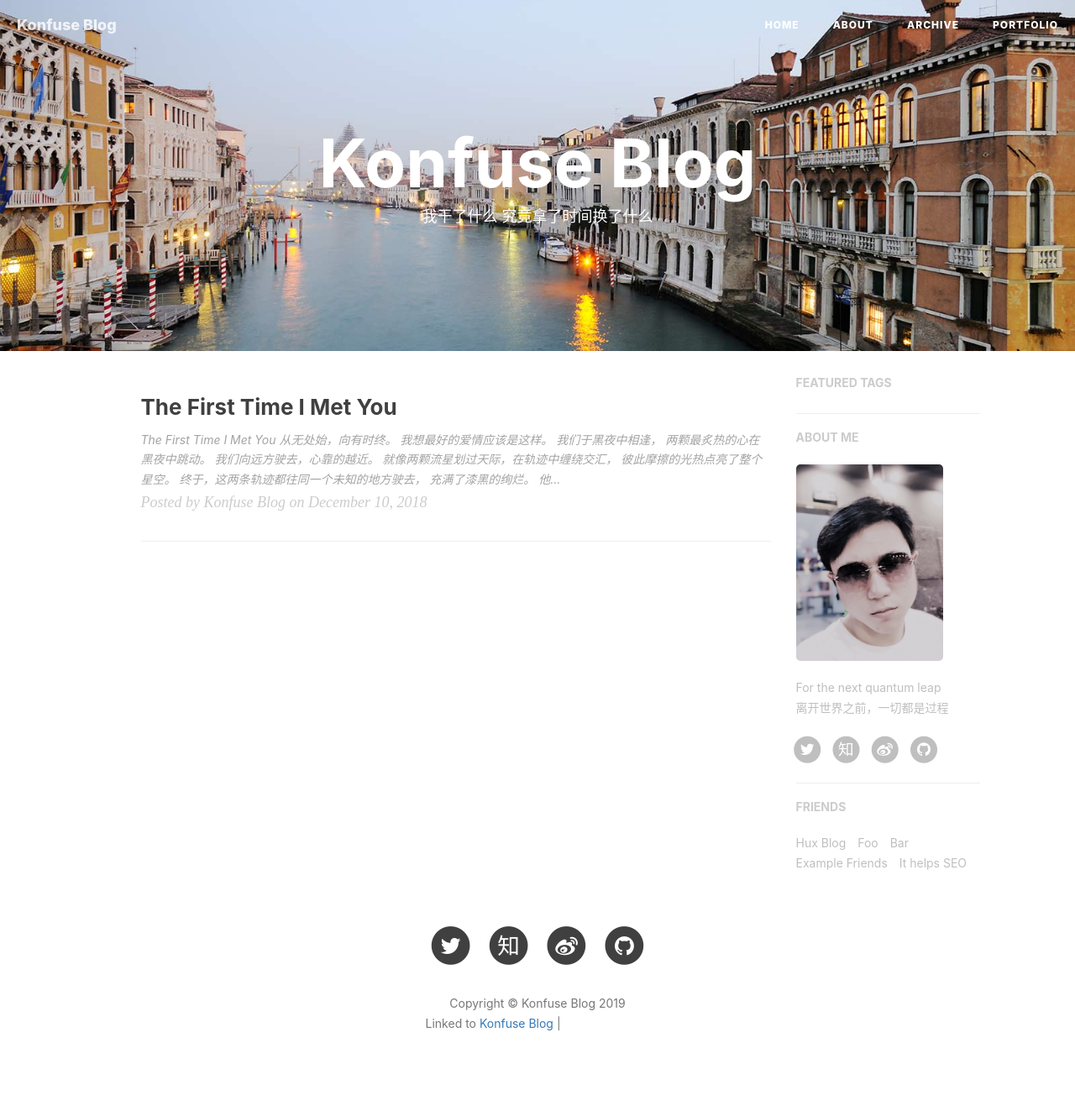
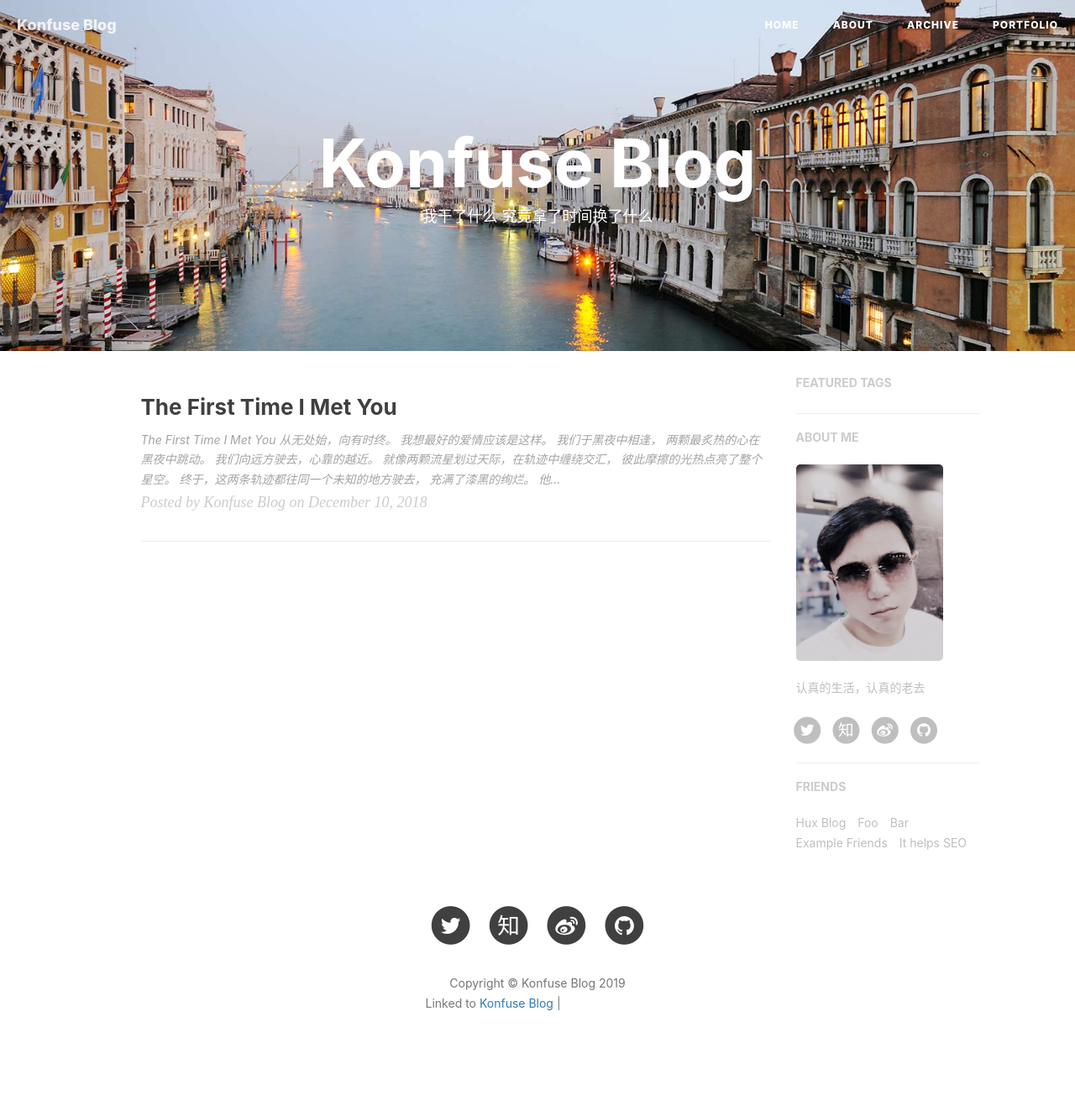
Before and after one commit to Konfuse/konfuse.github.io, a Jekyll site: the page built from index.html, in a window 1280 px wide. Shown: the whole page at 84% size. Built offline with Jekyll 4.4.1, drawn with Linux system fonts in a browser that asks for light colours; nearby versions of some CDN libraries; the list of posts is cut into pages by our own code; comment, search, counter and statistics services are not loaded; after the commit the page ends 1299 px from its top, so only the background shows below that; grey boxes are pictures that could not be loaded.

Commit message:
modify the signature

```diff
--- a/_config.yml
+++ b/_config.yml
@@ -78,7 +78,7 @@
 
 # Sidebar settings
 sidebar: true                           # whether or not using Sidebar.
-sidebar-about-description: "For the next quantum leap<br>离开世界之前，一切都是过程"
+sidebar-about-description: "认真的生活，认真的老去"
 sidebar-avatar: /img/avatar-konfuse-ny.jpg      # use absolute URL, seeing it's used in both `/` and `/about/`
 
 
```
